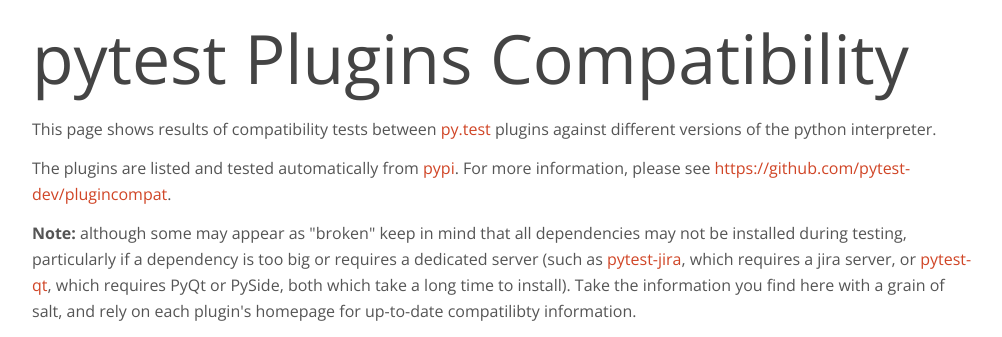
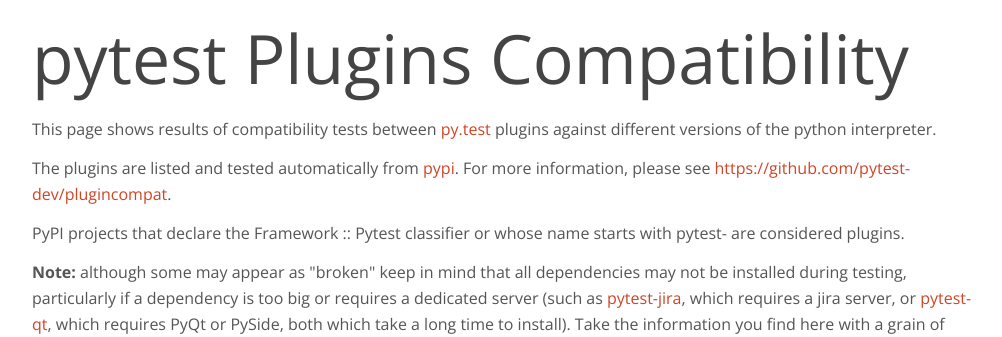
Before and after one commit to pytest-dev/plugincompat, a Flask app: template templates/index.html in a window 1280 px wide. Shown: the top 337 px of the page, without its empty margins (138-1140 px from the left). Run offline with Flask 2, Linux system fonts and the light colour scheme; the template is opened without the code that fills it, so the values that code supplies are empty.

Commit message:
Mention how projects are considered plugins

```diff
--- a/templates/index.html
+++ b/templates/index.html
@@ -12,6 +12,9 @@
         For more information, please see <a href="https://github.com/pytest-dev/plugincompat">
             https://github.com/pytest-dev/plugincompat</a>.
     </p>
+
+    <p>PyPI projects that declare the <b>Framework :: Pytest</b> classifier or whose
+        name starts with <b>pytest-</b> are considered plugins.</p>
 
     <p>
         <strong>Note:</strong> although some may appear as "broken" keep in mind
```
Also changed, not shown: README.md.
